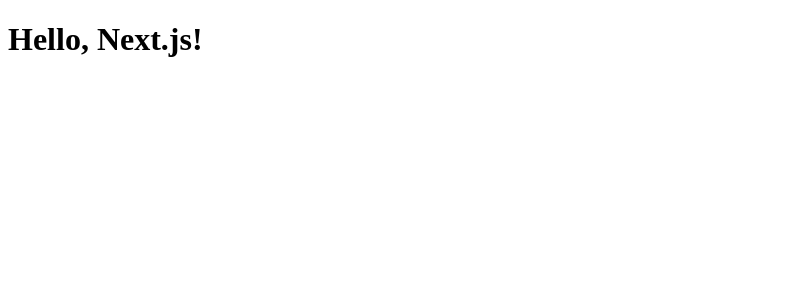
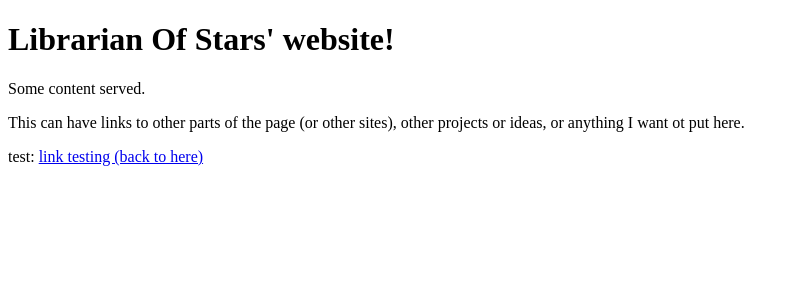
Before and after one commit to librarianofstars-ca-org/website, a Next.js app: page / in a window 1280 px wide. Shown: the top 300 px of the page, without its empty margins (0-799 px from the left). Built offline with nearby package versions, Linux system fonts and the light colour scheme.

Commit message:
refactor/ change to a react/next.js setup Fixes #13

```diff
--- a/app/layout.tsx
+++ b/app/layout.tsx
@@ -1,11 +1,14 @@
+import Head from "@/components/meta";
+
 export default function RootLayout({
   children,
 }: {
-  children: React.ReactNode
+  children: React.ReactNode;
 }) {
   return (
     <html lang="en">
+      <Head />
       <body>{children}</body>
     </html>
-  )
+  );
 }
--- a/app/page.tsx
+++ b/app/page.tsx
@@ -1,3 +1,19 @@
 export default function Page() {
-  return <h1>Hello, Next.js!</h1>
+  return (
+    <>
+      <h1>Librarian Of Stars' website!</h1>
+      <p>Some content served.</p>
+      <p>
+        This can have links to other parts of the page (or other sites), other
+        projects or ideas, or anything I want ot put here.
+      </p>
+      <p>
+        test: <a href="./index.html">link testing (back to here)</a>
+      </p>
+    </>
+  );
 }
+// <!-- TODO: Add divs and construct a simple page layout. -->
+// <!-- - Link/Nav header (or sidebar) -->
+// <!-- - main body of page -->
+// <!-- - header structure, maybe diferent sections (about me, account links, more.) -->
--- /dev/null
+++ b/components/meta.tsx
@@ -0,0 +1,50 @@
+export default function Head() {
+  return (
+    <head>
+      {/* standard charset for web dev */}
+      <meta charSet="utf-8" />
+      {/* Mobile view help */}
+      <meta
+        name="viewport"
+        content="width=device-width, initial-scale=1"
+      />
+      {/* Title of Page */}
+      <title>LibrarianOfStars's Homepage</title>
+      {/* About me */}
+      <meta
+        name="description"
+        content="A simple index page, for my project of a website."
+      />
+      <meta
+        name="author"
+        content="Librarian Of Stars"
+      />
+
+      {/* <!-- Links -->
+    <!-- Styling -->
+    <!-- TODO: Create styling sheet and use it for the page. -->
+    <!-- <link
+      rel="stylesheet"
+      href="example.css"
+      type="text/css"
+    /> -->
+    <!-- Web icons -->
+    <!-- TODO: Create and add custom icons. -->
+    <!--
+    <link
+      rel="icon"
+      href="/favicon.ico"
+      sizes="32x32"
+    />
+    <link
+      rel="icon"
+      href="/icon.svg"
+      type="image/svg+xml"
+    />
+    <link
+      rel="apple-touch-icon"
+      href="/apple-touch-icon.png"
+    /> --> */}
+    </head>
+  );
+}
```
Also changed, not shown: index.html (deleted, +0 -64 lines).
